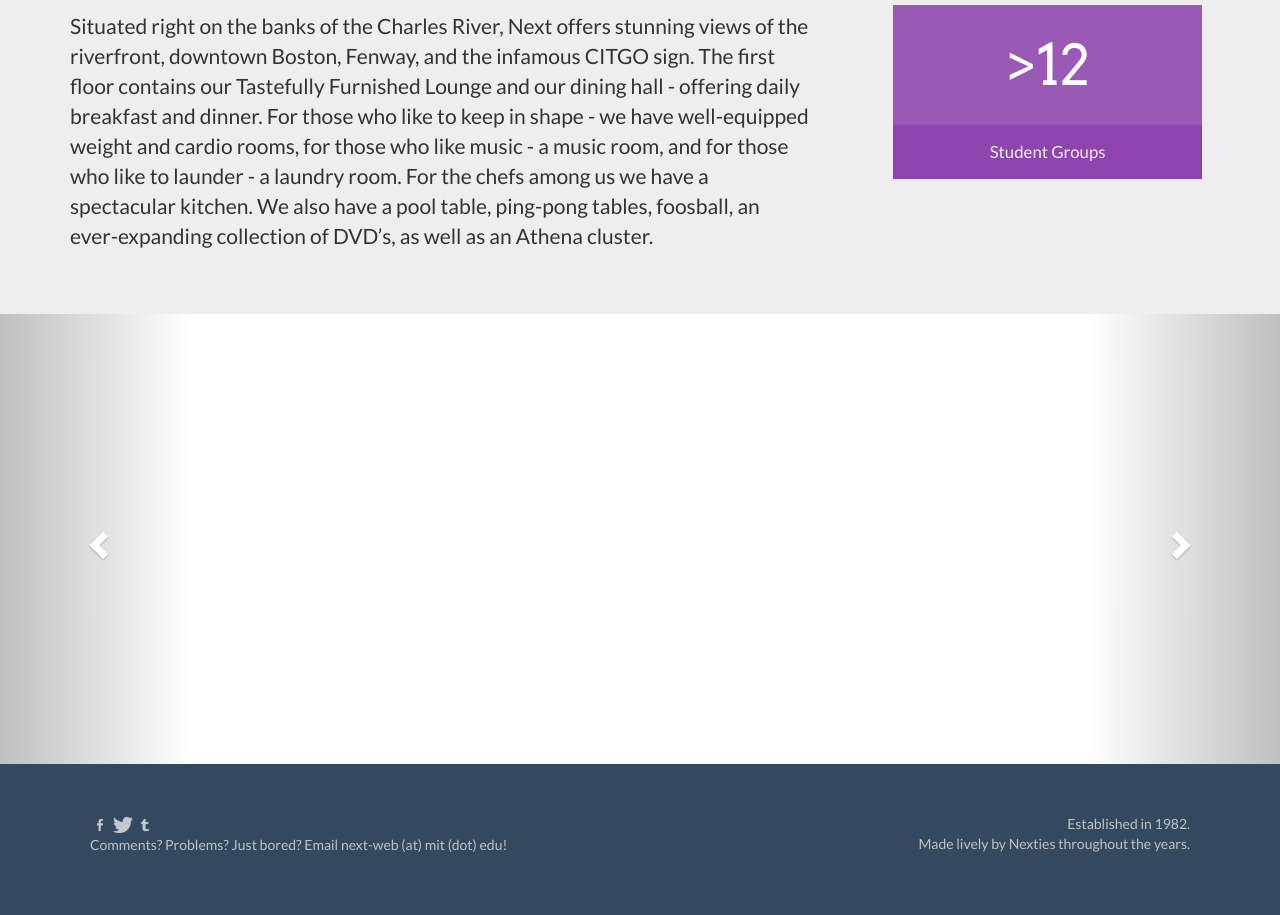
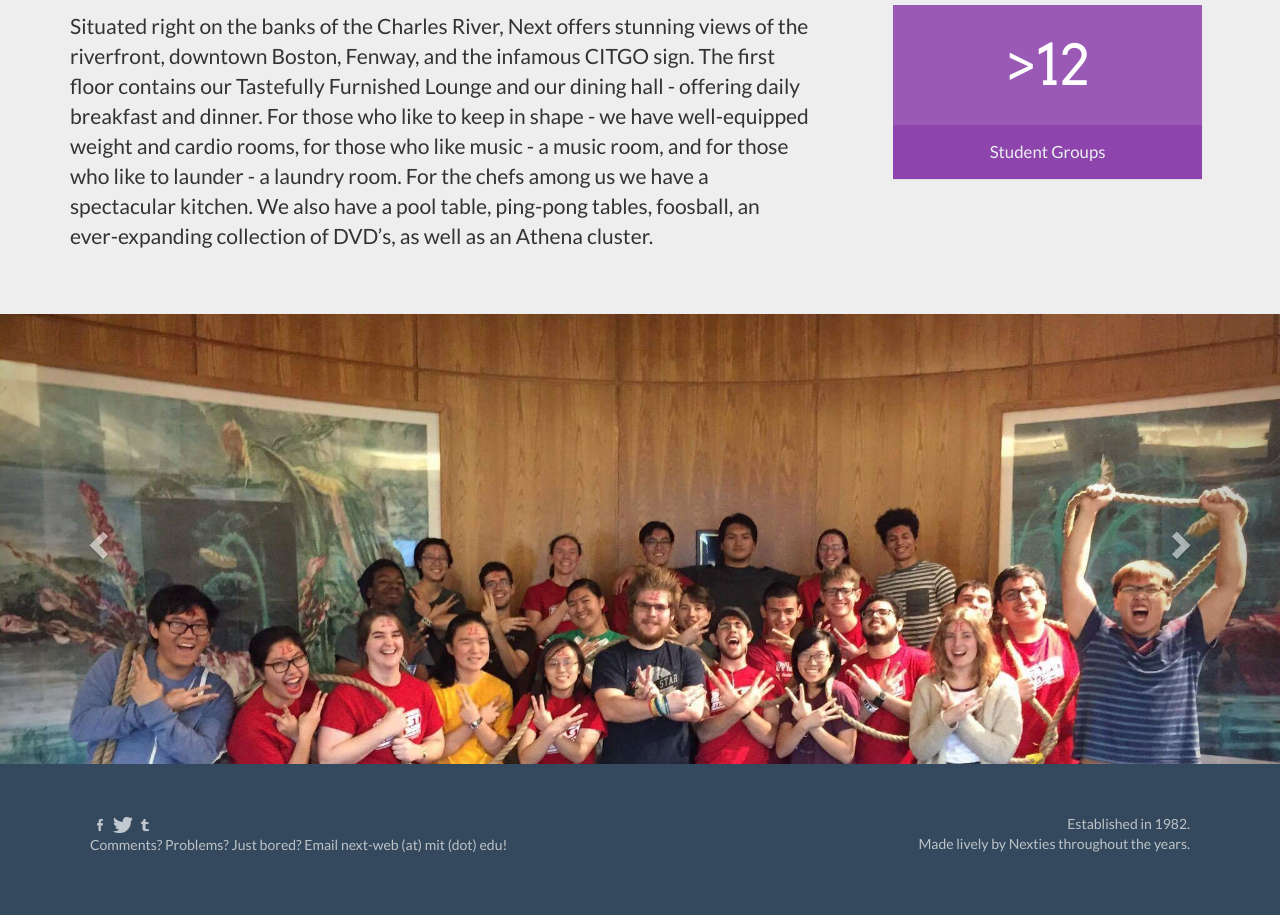
Before and after one commit to cory2067/next-house, a Jekyll site: the page built from index.md, in a window 1280 px wide. Shown: the part 656-1571 px from the top of the page. Built offline with Jekyll 4.4.1, drawn with Linux system fonts in a browser that asks for light colours; nearby versions of some CDN libraries; our own code applies the rules of GitHub Pages for plain Markdown files.

Commit message:
Fix carousel

```diff
--- a/_includes/carousel.html
+++ b/_includes/carousel.html
@@ -1,14 +1,16 @@
-<div id="myCarousel" class="carousel slide" data-ride="carousel" style="height:50%; overflow: hide">
+<div id="myCarousel" class="carousel slide" data-ride="carousel">
   <!-- Wrapper for slides -->
-  <div class="carousel-inner" style="height: 100%; overflow: hide;">
-
-  {% for image in site.static_files %}
-    {% if image.path contains 'static/assets/carousel' %}
-      <div class="item" style="top:-80%">
-        <img src="{{ site.baseurl }}{{ image.path }}" alt="image" />
-      </div>
-    {% endif %}
-  {% endfor %}
+  <div class="carousel-inner">
+    {% for image in site.data.carousel %}
+			{% if forloop.first == true %}
+				<div class="item active">
+			{% else %}
+				<div class="item">
+			{% endif %}
+				<img src="{{ site.url }}/static/assets/carousel/{{ image }}" alt="image" />
+			</div>
+    {% endfor %}
+  </div>
 
   <!-- Left and right controls -->
   <a class="left carousel-control" href="#myCarousel" data-slide="prev">
--- a/static/css/stylesheet.css
+++ b/static/css/stylesheet.css
@@ -220,12 +220,18 @@ a{
 }
 
 #myCarousel {
-  height: 400px;
+  height: 50%;
+  overflow: hide;
+}
+
+.carousel-inner{
+  height: 100%;
   overflow: hide;
 }
 
 .carousel-inner .item{
   position: absolute;
+  top: -30%;
 }
 
 
```
Also changed, not shown: _data/carousel.yml (added, +9 -0 lines).
